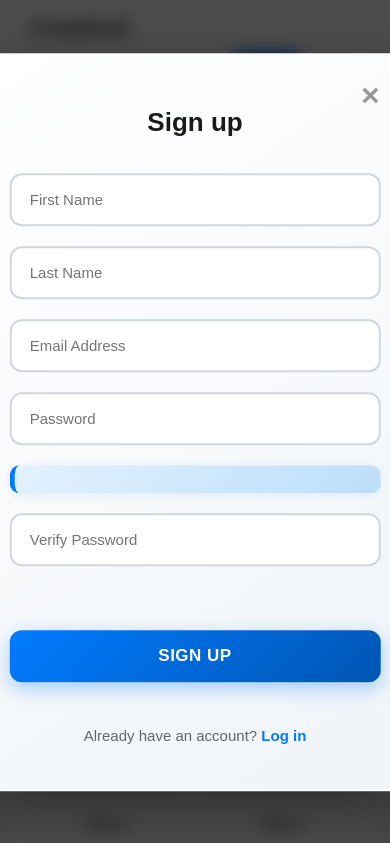
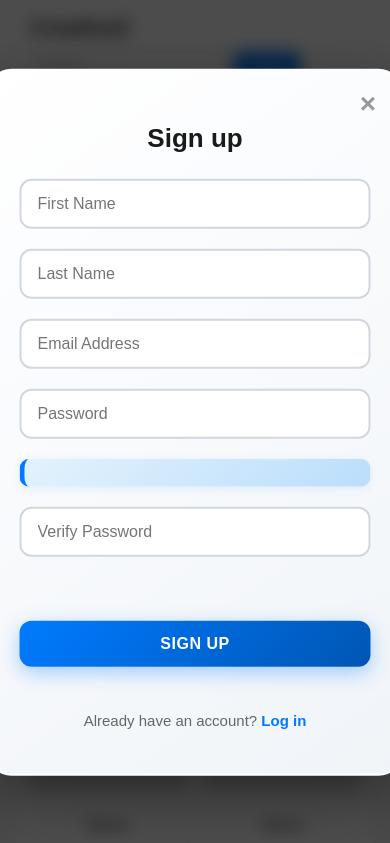
Before and after one commit to 45205574/Focused-Web, a plain HTML site: page index.html in a window 390 px wide. Both pictures are taken after a click on the button "Sign up". Shown: the top 843 px of the page. Drawn offline with Linux system fonts and the light colour scheme.

Commit message:
Update for mobile

```diff
--- a/script.js
+++ b/script.js
@@ -162,5 +162,5 @@ signupForm.addEventListener('submit', (e) => {
     };
 
     console.log('Signup attempt:', formData);
-    alert('Signup functionality would be connected to your backend here!');
+    alert('Signed up');
 });
--- a/styles.css
+++ b/styles.css
@@ -381,12 +381,59 @@ footer {
         gap: 5px;
     }
 
+    .modal {
+        display: none;
+        position: fixed;
+        z-index: 1000;
+        left: 0;
+        top: 0;
+        width: 100%;
+        height: 100%;
+        background-color: rgba(0, 0, 0, 0.7);
+        backdrop-filter: blur(8px);
+    }
+
     .modal-content {
+        background: linear-gradient(145deg, #ffffff 0%, #f0f4f8 100%);
+        position: fixed !important;
+        top: 50% !important;
+        left: 50% !important;
+        transform: translate(-50%, -50%) !important;
         padding: 30px;
-        width: 95%;
+        border-radius: 24px;
+        width: 90%;
+        max-width: 400px;
+        max-height: 85vh;
+        overflow-y: auto;
+        box-shadow: 0 20px 60px rgba(0, 0, 0, 0.4);
+        border: 2px solid rgba(255, 255, 255, 0.9);
+        margin: 0 !important;
     }
 
     #modalTitle {
         font-size: 26px;
+        margin-bottom: 25px;
+        color: #1a1a1a;
+        font-weight: 700;
+    }
+
+    .auth-form input {
+        padding: 14px 16px;
+        border: 2px solid #d0d7de;
+        border-radius: 12px;
+        font-size: 16px;
+    }
+
+    .submit-btn {
+        padding: 14px;
+        font-size: 16px;
+    }
+
+    .close {
+        right: 15px;
+        top: 15px;
+        width: 35px;
+        height: 35px;
+        font-size: 28px;
     }
 }
```
